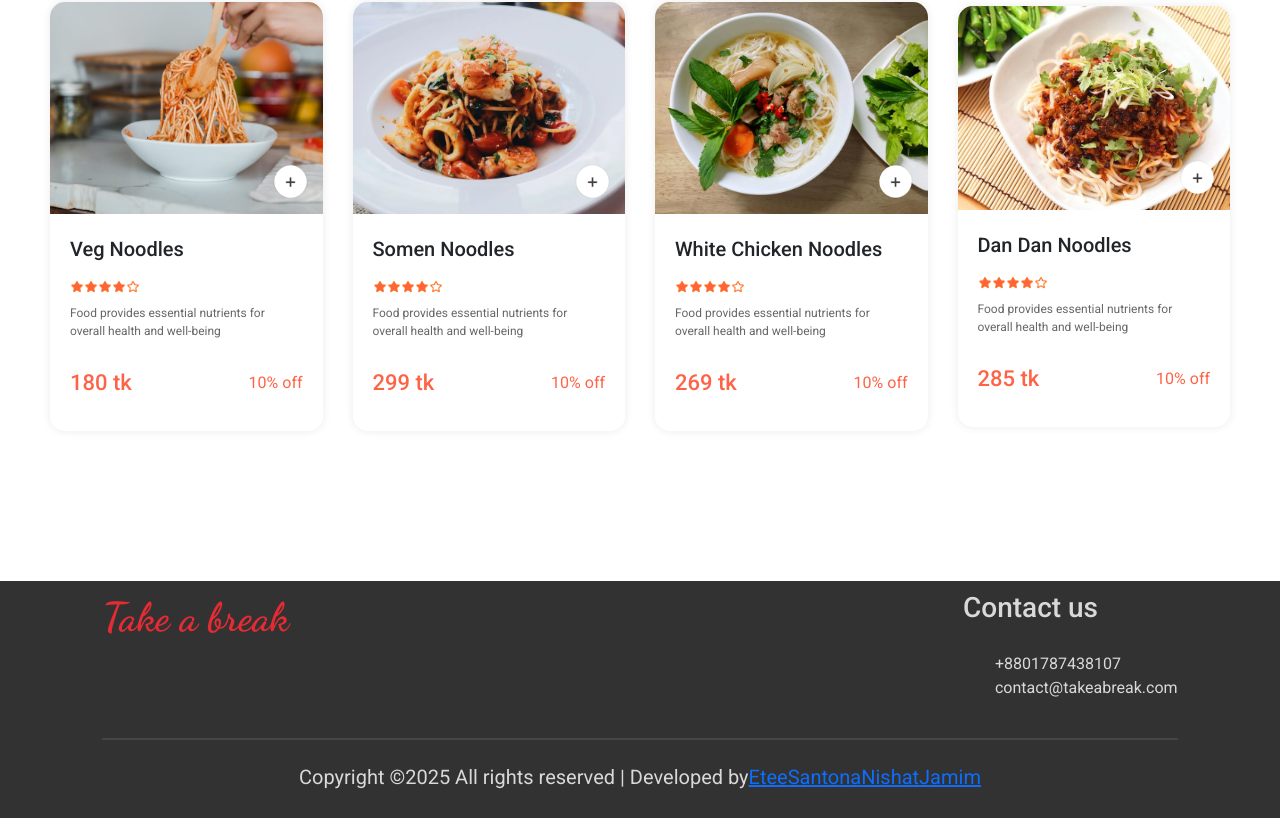
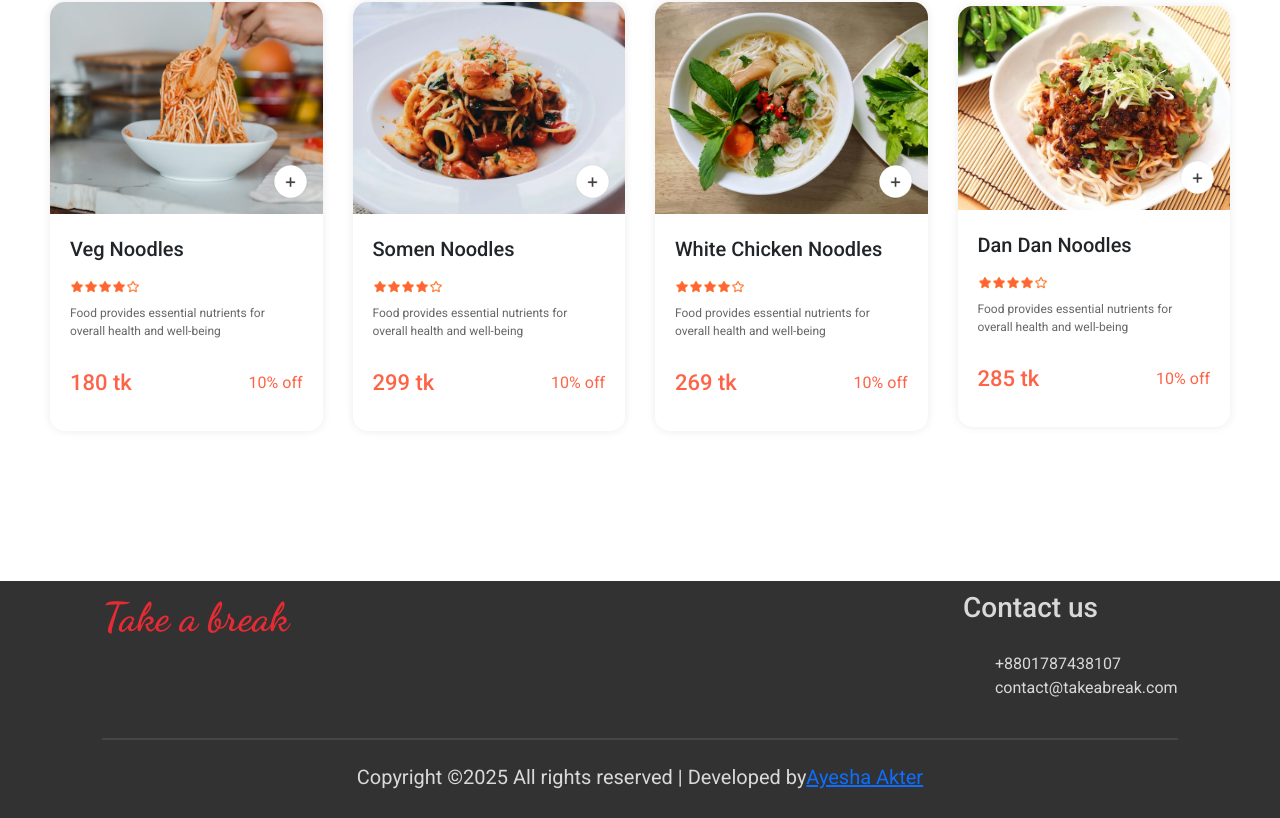
Before and after one commit to ayeshaakter02/Restaurant, a React (Create React App) app: page / in a window 1280 px wide. Shown: the part 6010-6828 px from the top of the page. Built offline with nearby package versions, Linux system fonts and the light colour scheme.

Commit message:
change the footer name

```diff
--- a/src/components/Footer/Footer.jsx
+++ b/src/components/Footer/Footer.jsx
@@ -34,10 +34,7 @@ const Footer = () => {
       <hr />
       <p className="footer-copyright">
         Copyright ©2025 All rights reserved | Developed by{" "}
-        <Link to={"https://www.facebook.com/js.etee.9"}>Etee</Link>
-        <Link to={"https://www.facebook.com/santona.hasan.96"}>Santona</Link>
-        <Link to={"https://www.facebook.com/tahsin.aktarnisu.9"}>Nishat</Link>
-        <Link to={"https://www.facebook.com/jamimchumkii"}>Jamim</Link>
+        <Link to={"https://github.com/ayeshaakter02"}>Ayesha Akter</Link>
       </p>
     </div>
   );
```
